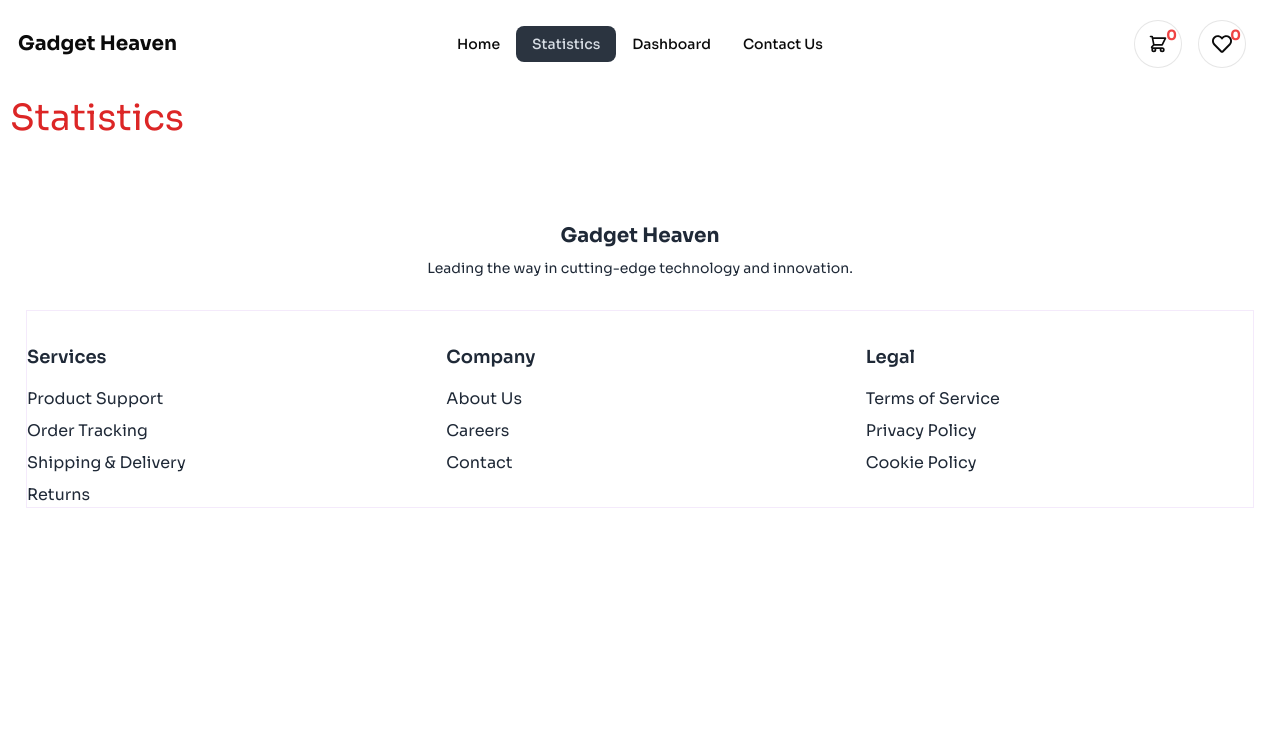
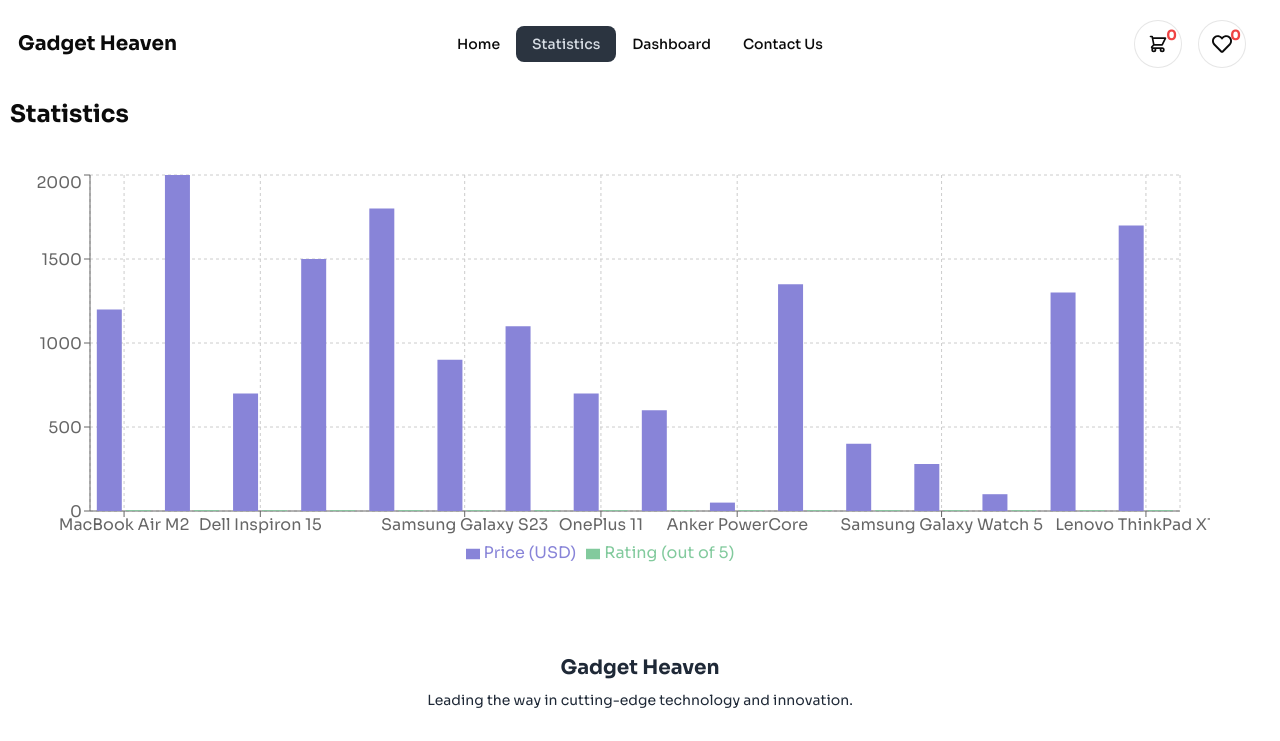
Before and after one commit to programming-hero-web-course-4/b10a8-gadget-heaven-salmanSrahman, a React (Vite) app: page /statistics in a window 1280 px wide. Shown: the top 741 px of the page. Built offline with nearby package versions, Linux system fonts and the light colour scheme.

Commit message:
project done

```diff
--- a/src/Components/CartProduct.jsx
+++ b/src/Components/CartProduct.jsx
@@ -155,7 +155,9 @@
                   </h1>
                   <h4 className="text-base font-medium text-secondary/60">
                     Thanks for purchasing.
-                    <span className="block mt-2">Total: ${totalPrice}</span>
+                    <span className="block mt-2">
+                      Total: ${totalPrice.toFixed(2)}
+                    </span>
                   </h4>
                   <button
                     onClick={handlePurchaseModalClose}
--- a/src/Components/NotFound.jsx
+++ b/src/Components/NotFound.jsx
@@ -12,9 +12,11 @@
       <div className="flex justify-center py-20 mx-auto my-5">
         <img src={error} alt="" className="h-[300px]" />
       </div>
-      <button className="flex items-center justify-center px-10 py-3 mx-auto text-white rounded-md bg-primary">
-        <Link to="/">Back To Home Page</Link>
-      </button>
+      <Link to="/">
+        <button className="flex items-center justify-center px-10 py-3 mx-auto text-white rounded-md bg-primary">
+          Back To Home Page
+        </button>
+      </Link>
     </div>
   );
 };
--- a/src/Components/Statistics.jsx
+++ b/src/Components/Statistics.jsx
@@ -8,7 +8,6 @@
   CartesianGrid,
   Tooltip,
   Legend,
-  ResponsiveContainer,
   BarChart,
 } from "recharts";
 
@@ -29,11 +28,10 @@
         <Helmet>
           <title>GadgetHeaven | Statistics</title>
         </Helmet>
-        <h1 className="text-4xl text-red-600">Statistics</h1>
-        <ResponsiveContainer width="100%" height="100%">
+        <h1 className="mb-10 text-2xl font-bold text-secondary">Statistics</h1>
         <BarChart
-            width={500}
-            height={300}
+          width={1200}
+          height={400}
           data={products}
           margin={{
             top: 5,
@@ -43,14 +41,14 @@
           }}
         >
           <CartesianGrid strokeDasharray="3 3" />
-            <XAxis dataKey={products.product_title} />
+          <XAxis dataKey="product_title" />
           <YAxis />
           <Tooltip />
           <Legend />
-            <Bar dataKey="pv" fill="#8884d8" background={{ fill: "#eee" }} />
-            <Bar dataKey="uv" fill="#82ca9d" />
+          <Bar dataKey="price" fill="#8884d8" name="Price (USD)" />
+
+          <Bar dataKey="rating" fill="#82ca9d" name="Rating (out of 5)" />
         </BarChart>
-        </ResponsiveContainer>
       </Container>
     </div>
   );
```
Also changed, not shown: 1 other file (tests, documents, lock files or other folders). Lines whose indentation alone changed are shown as unchanged.
